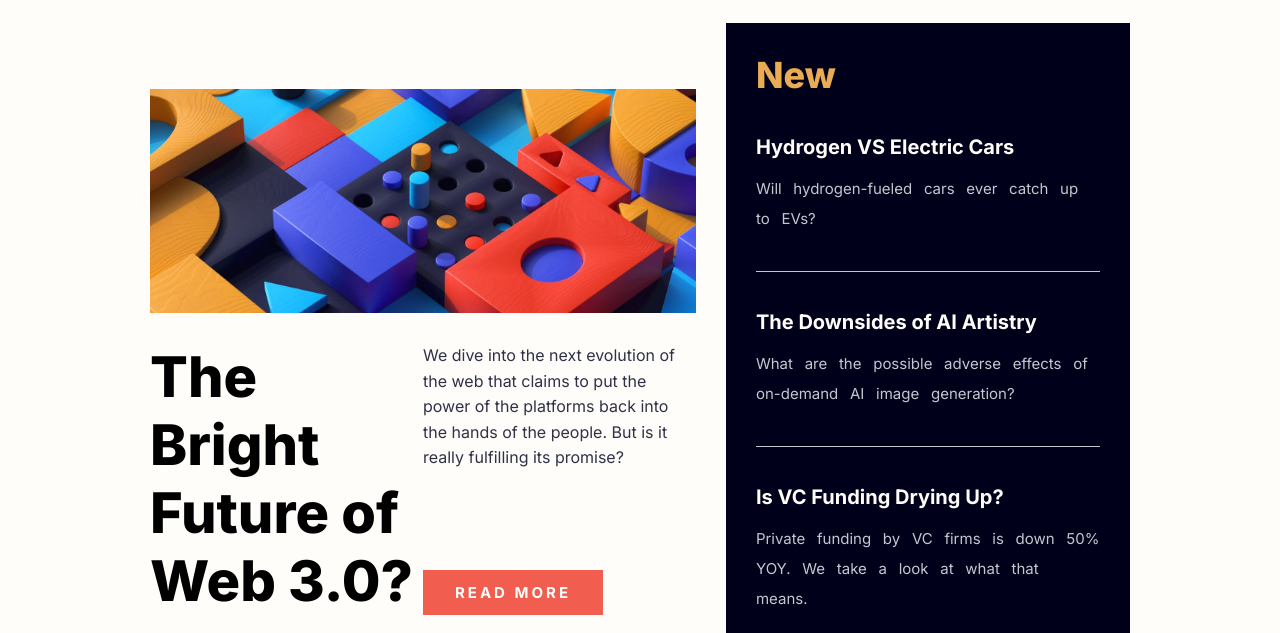
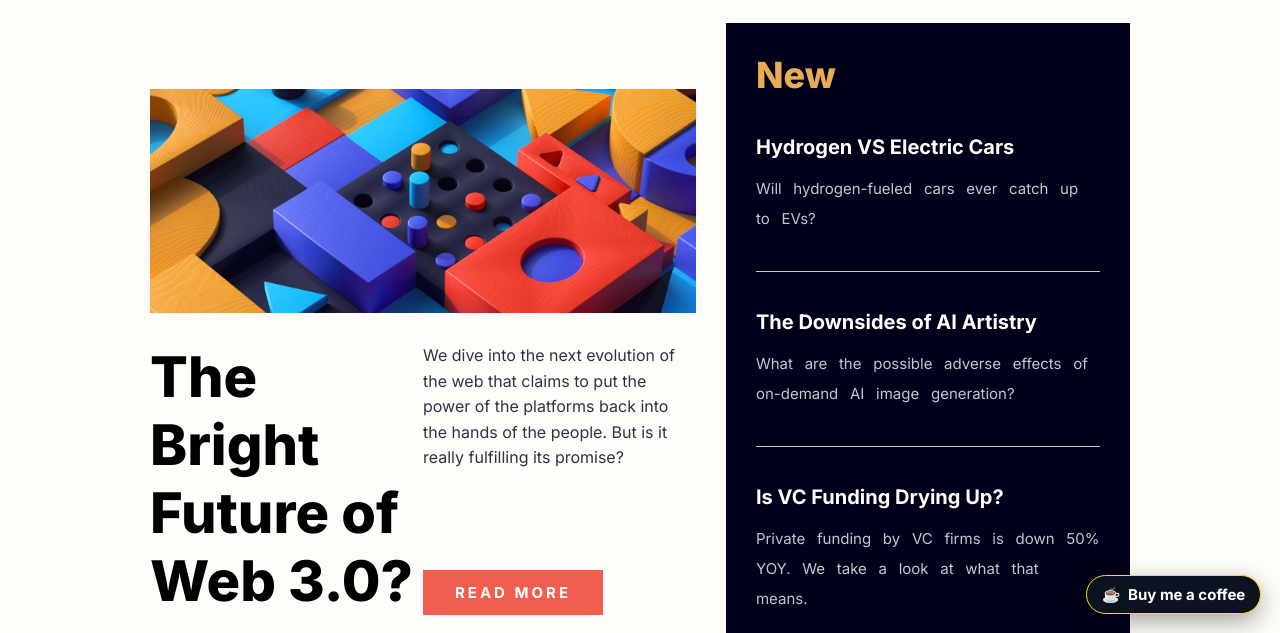
Before and after one commit to RafaelHDSV/News-homepage, a plain HTML site: page index.html in a window 1280 px wide. Shown: the part 167-800 px from the top of the page. Drawn offline with Linux system fonts and the light colour scheme.

Commit message:
feat: add buy me a coffee floating badge

```diff
--- a/index.html
+++ b/index.html
@@ -104,6 +104,7 @@
     <p>Coded by <a href="https://github.com/RafaelHDSV" target="_blank">Rafael Henrique de Sousa Vieira</a>.</p>
   </footer>
     <script type="module" src="js/analytics.js"></script>
+<a href="https://www.buymeacoffee.com/vieira" target="_blank" rel="noopener noreferrer" aria-label="Buy me a coffee" style="position:fixed;bottom:1.25rem;right:1.25rem;z-index:9999;display:inline-flex;align-items:center;gap:.5rem;padding:.65rem 1rem;border-radius:999px;background:#0b1220;color:#fff;border:1px solid #FFDD00;text-decoration:none;font:600 14px/1.2 system-ui,sans-serif;box-shadow:0 8px 24px rgba(0,0,0,.35)"><span aria-hidden="true" style="color:#FFDD00">☕</span><span>Buy me a coffee</span></a>
 </body>
 
 </html>
```
Also changed, not shown: 1 other file.
